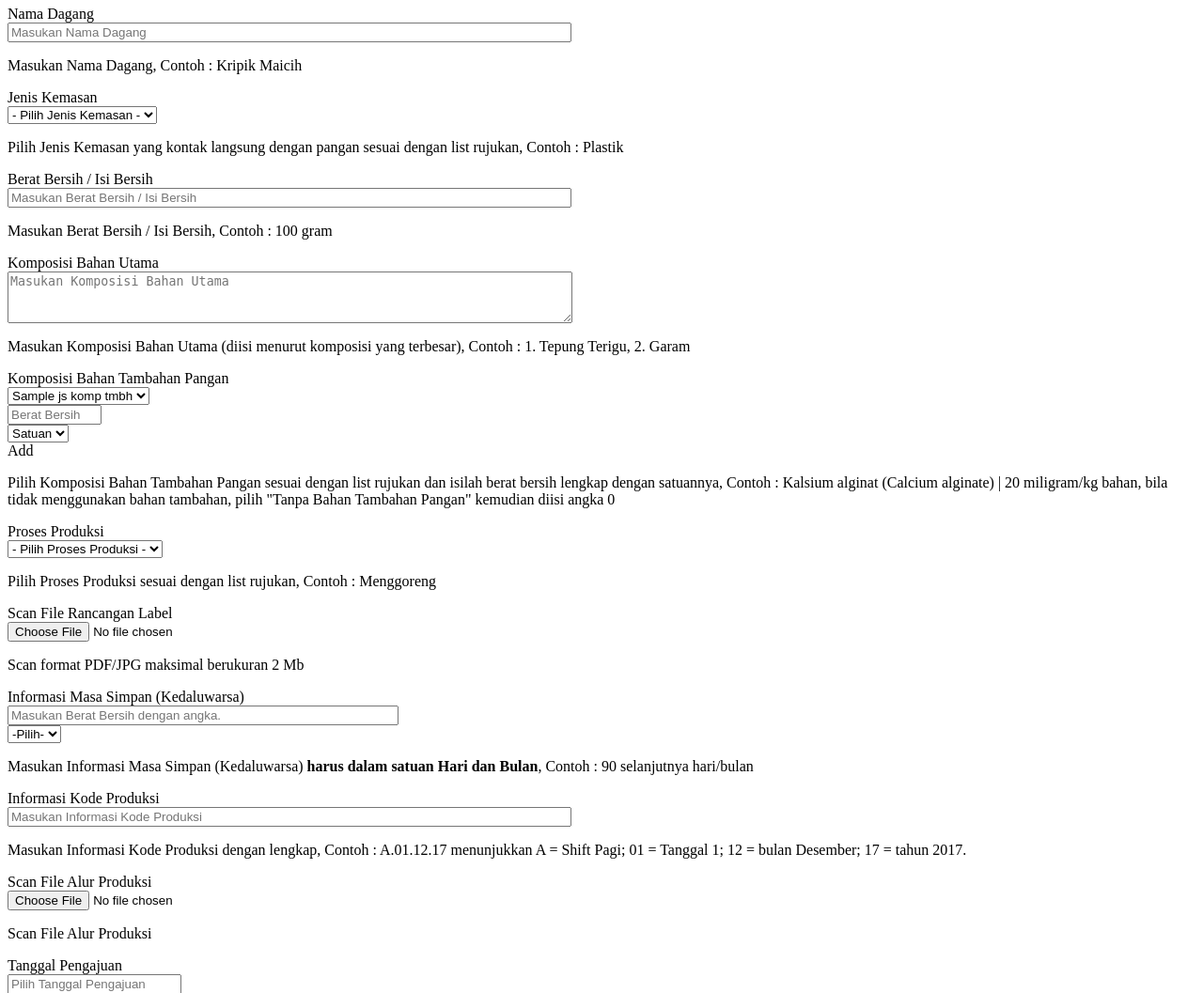
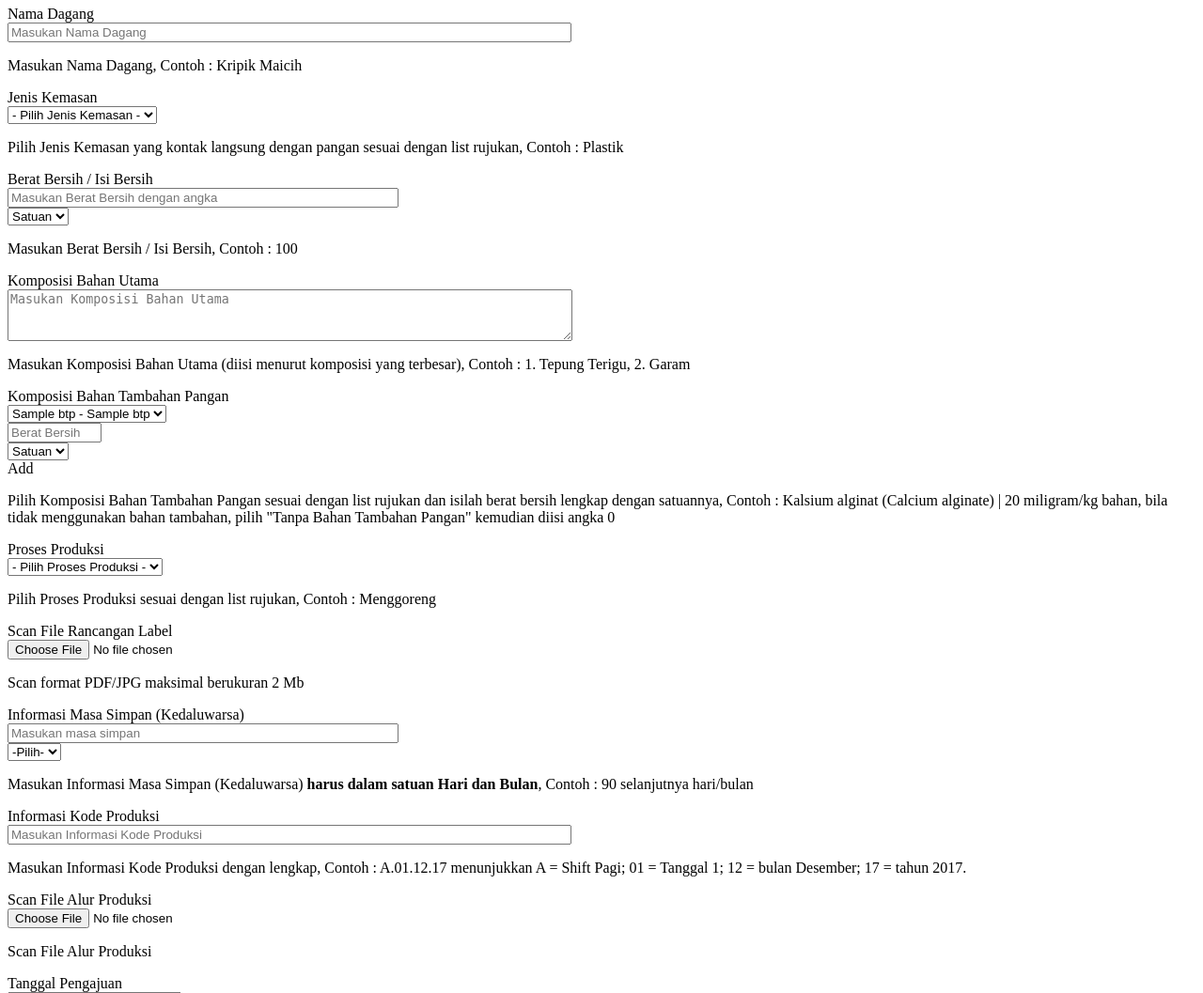
Before and after one commit to riyanirawan007/bpom_sppirt, a CodeIgniter app: template application/views/irtp/pengajuan_sppirt/irtp_baru_2.php in a window 1280 px wide. Shown: the part 436-1493 px from the top of the page at 94% size. Run offline with CodeIgniter, Linux system fonts and the light colour scheme; the template is opened without the code that fills it: most values are stand-ins (such as "Sample title", 1, 10 or a date in 2020); some libraries are stand-ins or nearby versions.

Commit message:
update pengajuan

```diff
--- a/application/views/irtp/pengajuan_sppirt/irtp_baru_2.php
+++ b/application/views/irtp/pengajuan_sppirt/irtp_baru_2.php
@@ -129,14 +129,15 @@
 			data	: 'grup_jenis_pangan=' + grup_jenis_pangan,
 			success: function(html){
 				var temp;
-				temp = "<select class='chosen-select col-sm-6' name='jenis_pangan' id='jenis_pangan' data-validation='required'><option value=''>- Pilih Nama Jenis Pangan -</option>";
+				temp = "<select style='max-width : 600px' class='select2' name='jenis_pangan' id='jenis_pangan' data-validation='required'><option value=''>- Pilih Nama Jenis Pangan -</option>";
 				$.each(html, function(val, key){
 					temp += "<option value='" + key.id_urut_jenis_pangan + "'>" + key.jenis_pangan + "</option>";
 				});
 				temp += "<option value='-'>Lainnya</option></select>";
 				console.log(temp);
 				jenis_pangan.empty().append(temp);
-				jenis_pangan.find('#jenis_pangan').trigger('chosen:updated').chosen({'width' : '100%'});
+				//jenis_pangan.find('#jenis_pangan').trigger('chosen:updated').chosen({'width' : '100%'});
+				jenis_pangan.find('#jenis_pangan').trigger('select2:updated').select2({width : '100%'});
 
 				jQuery.ajax({
 					url	:	'<?=base_url()?>irtp/get_grup_jenis_pangan'	,
@@ -144,7 +145,8 @@
 					dataType : 'json',
 					data	: 'grup_jenis_pangan=' + grup_jenis_pangan,
 					success: function(html){
-						$('#label_jenis_pangan').html('Nama Jenis Pangan ('+html+')');
+						//$('#label_jenis_pangan').html('Nama Jenis Pangan ('+html+')');
+						$('#label_jenis_pangan').html('Nama Jenis Pangan <b>('+html+')</b>');
 					},error: function(e){
 						console.log(e);
 					}
@@ -341,16 +343,26 @@
 														<div class="form-group">
 															<label class="control-label col-xs-12 col-sm-3 no-padding-right" id="label_jenis_pangan">Nama Jenis Pangan</label>
 
-															<div class="col-xs-12 col-sm-9">
+															<!-- <div class="col-xs-12 col-sm-9">
 																<div class="clearfix">
 																	<div class="dropdown">
-																		<select class="chosen-select col-sm-6" name="jenis_pangan" id="jenis_pangan" >
+																		<select style="max-width: 600px" class="select2" name="jenis_pangan" id="jenis_pangan" >
 																			<option value="">- Pilih Nama Jenis Pangan -</option>
 																		</select>
 																		<p class="col-xs-12 col-sm-9 help-block">Pilih Nama Jenis Pangan sesuai dengan list rujukan, Contoh : Bihun</p>
 																	</div>
 																</div>
-															</div>
+															</div> -->
+															<div class="col-xs-12 col-sm-9">
+																			<div class="clearfix">
+																				<div class="dropdown">
+																				<select style="max-width: 600px" class="select2" name="jenis_pangan" id="jenis_pangan" data-validation="required">
+																					<option value="">- Pilih Nama Jenis Pangan -</option>
+																				</select>
+																			</div>
+																				<p class="col-xs-12 col-sm-9 help-block">Pilih Nama Jenis Pangan sesuai dengan list rujukan, Contoh : Bihun</p>
+																			</div>
+																		</div>
 														</div>
 
 														<div class="form-group" id="box_jenis_pangan" style="display:none">
@@ -415,6 +427,26 @@
 														</div>
 
 														<div class="form-group">
+																		<label class="control-label col-xs-12 col-sm-3 no-padding-right" for="text">Berat Bersih / Isi Bersih</label>
+
+																		<div class="col-xs-12 col-sm-9">
+																			<div class="clearfix">
+																					<input type="text" class="col-xs-12 col-sm-9" name="berat_bersih" id="berat_bersih" placeholder="Masukan Berat Bersih dengan angka" data-validation="number" style="width: 416px;" data-validation-allowing="range[0;99999]" onkeypress="return isNumberKey(event)"/>
+																				<div class="col-sm-3">
+																					<select class="form-control" name="berat_bersih_satuan" id="berat_bersih_satuan">
+																							<option value="0"> Satuan</option>
+																							<option value="mL">mL</option>
+																							<option value="mg">mg</option>
+																							<option value="gram">gram</option>
+																							<option value="Kg">Kg</option>
+																					</select>
+																				</div>
+																				<p class="col-xs-12 col-sm-9 help-block">Masukan Berat Bersih / Isi Bersih, Contoh : 100</p>
+																			</div>
+																		</div>
+																	</div>
+
+														<!-- <div class="form-group">
 															<label class="control-label col-xs-12 col-sm-3 no-padding-right" for="text">Berat Bersih / Isi Bersih</label>
 
 															<div class="col-xs-12 col-sm-9">
@@ -423,7 +455,7 @@
 																	<p class="col-xs-12 col-sm-9 help-block">Masukan Berat Bersih / Isi Bersih, Contoh : 100 gram</p>
 																</div>
 															</div>
-														</div>
+														</div> -->
 
 														<div class="form-group">
 															<label class="control-label col-xs-12 col-sm-3 no-padding-right" for="text">Komposisi Bahan Utama</label>
@@ -444,8 +476,10 @@
 																	<div class="row data-strip">
 																		<div class="col-sm-4">
 																			<select style="max-width: 250px;" class="select2" name="komposisi_tambah[]" data-placeholder="Masukan Komposisi Tambahan">
-																				<?php foreach($js_komp_tmbh as $data): ?>
-																					<option value="<?=$data->no_urut_btp?>"><?php echo $data->nama_bahan_tambahan_pangan;?></option>
+																				<?php
+																				$query = $this->db->query("SELECT tabel_bahan_tambahan_pangan.*, tabel_grup_btp.* FROM tabel_bahan_tambahan_pangan INNER JOIN tabel_grup_btp ON tabel_bahan_tambahan_pangan.kode_r_grup_btp = tabel_grup_btp.kode_grup_btp");
+																				 foreach($query->result() as $data): ?>
+																					<option value="<?=$data->no_urut_btp?>"><?php echo $data->nama_grup_btp.' - '.$data->nama_bahan_tambahan_pangan;?></option>
 																				<?php endforeach ?>
 																			</select>
 																		</div>
@@ -516,7 +550,7 @@
 
 															<div class="col-xs-12 col-sm-9">
 																<div class="clearfix">
-																	<input type="text" class="col-xs-12 col-sm-9" name="masa_simpan" id="masa_simpan" placeholder="Masukan Berat Bersih dengan angka." style="width: 416px;" data-validation="number" data-validation-allowing="range[0;99999]" onkeypress="return isNumberKey(event)">
+																	<input type="text" class="col-xs-12 col-sm-9" name="masa_simpan" id="masa_simpan" placeholder="Masukan masa simpan" style="width: 416px;" data-validation-allowing="range[0;99999]" onkeypress="return isNumberKey(event)">
 																	<div class="col-sm-3">
 																		<select class="form-control" name="waktu">
 																			<option value="0">-Pilih-</option>
```
Also changed, not shown: application/views/irtp/pengajuan_sppirt/output_edit.php (+6 -4 lines).
